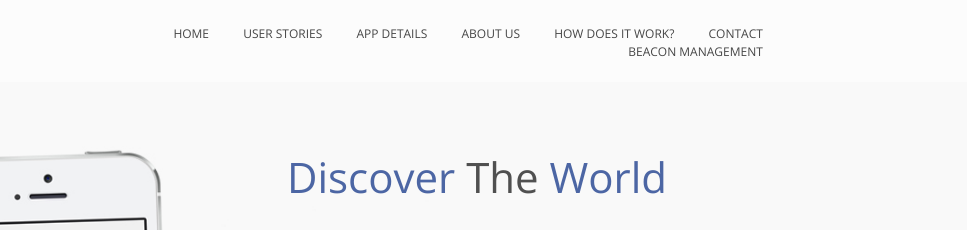
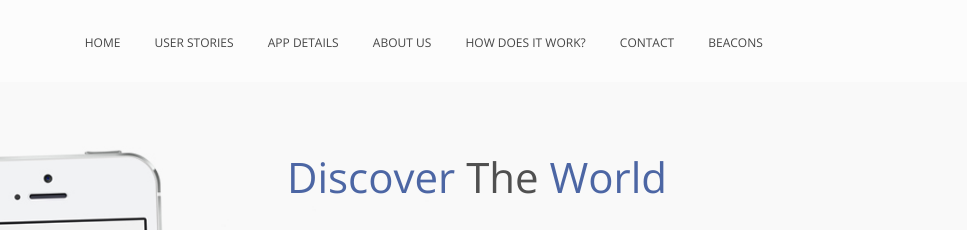
Before and after one commit to azinix/azinix.github.io, a plain HTML site: page index.html in a window 1280 px wide. Shown: the top 230 px of the page, 313-1280 px from the left. Drawn offline with nearby package versions, Linux system fonts and the light colour scheme.

Commit message:
trying to fit beacon management

```diff
--- a/index.html
+++ b/index.html
@@ -25,7 +25,7 @@
                         <li><a href="#team">ABOUT US</a></li>
 						<li><a href="#work">HOW DOES IT WORK?</a></li>
                         <li><a href="#contact">CONTACT</a></li>
-                        <li><a href="http://discman-beacon.appspot.com/">BEACON MANAGEMENT</a></li>
+                        <li><a href="http://discman-beacon.appspot.com/">BEACONS</a></li>
                     </ul>
                 </div>
             </div>
```
